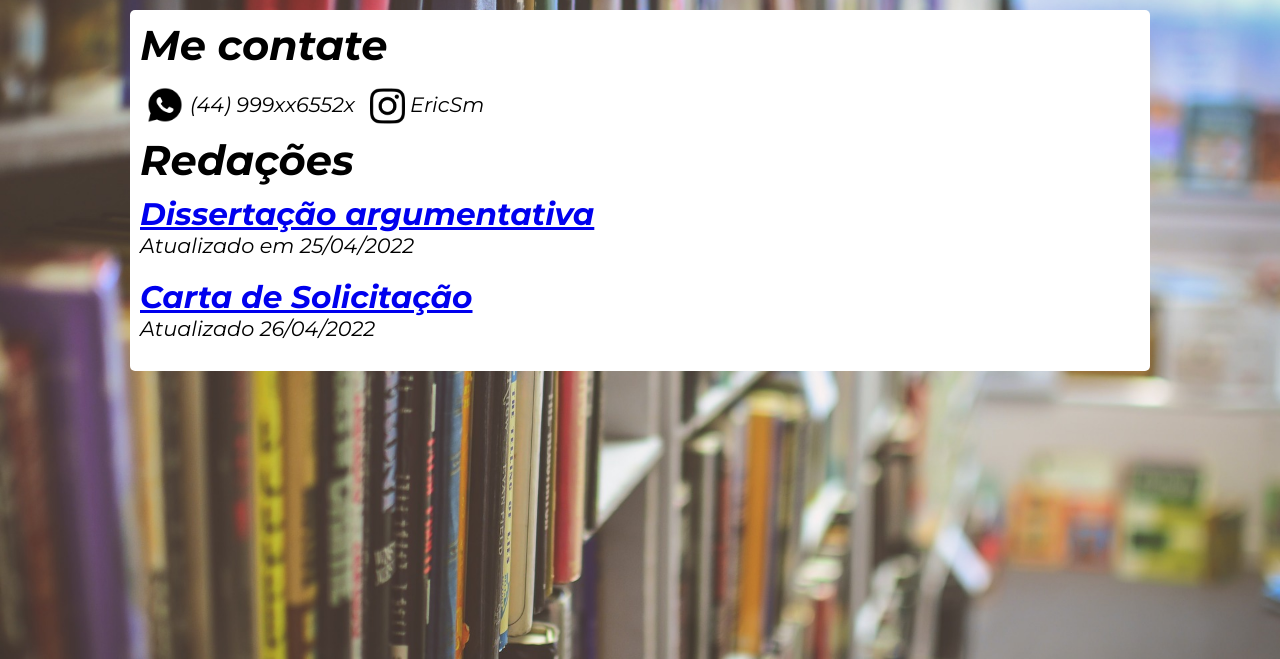
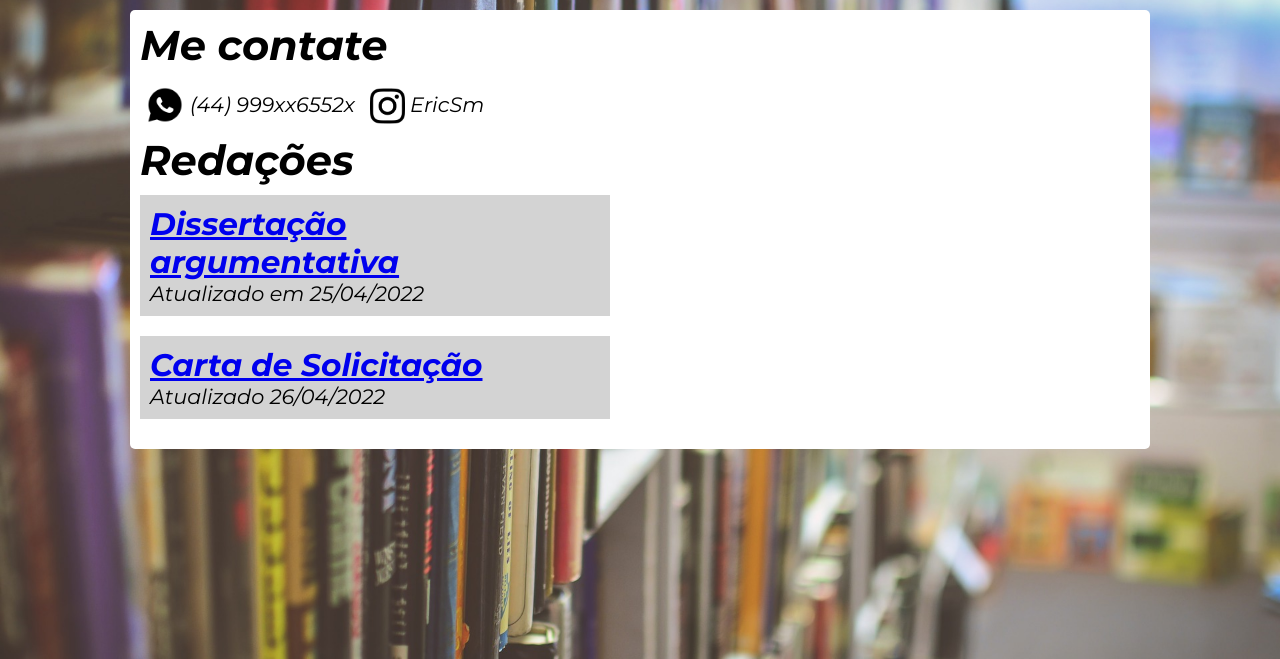
Before and after one commit to erichenriquesm/html5-e-css3, a PHP site: page / in a window 1280 px wide. Shown: the part 72-731 px from the top of the page. Run offline with PHP 8.4, Linux system fonts and the light colour scheme.

Commit message:
testes prática 002

```diff
--- a/práticas/prática002/css.css
+++ b/práticas/prática002/css.css
@@ -53,8 +53,10 @@ main > h1{
 
 section{
     margin-bottom: 20px;
+    padding: 10px;
+    width: 450px;
+    background-color: lightgray;
 }
-
 .container{
     position: relative;
 }
--- a/práticas/prática002/index.html
+++ b/práticas/prática002/index.html
@@ -25,6 +25,7 @@
 
         </div>
         <h1>Redações</h1>
+        <div id="con">
             <section>
                 <h2><a href="#">Dissertação argumentativa</a></h2>
                 <p>Atualizado em 25/04/2022</p>
@@ -33,6 +34,7 @@
                 <h2><a href="#">Carta de Solicitação</a></h2>
                 <p>Atualizado 26/04/2022</p>
             </section>
+        </div>
     </main>
 </body>
 </html>
```
Lines whose indentation alone changed are shown as unchanged.
